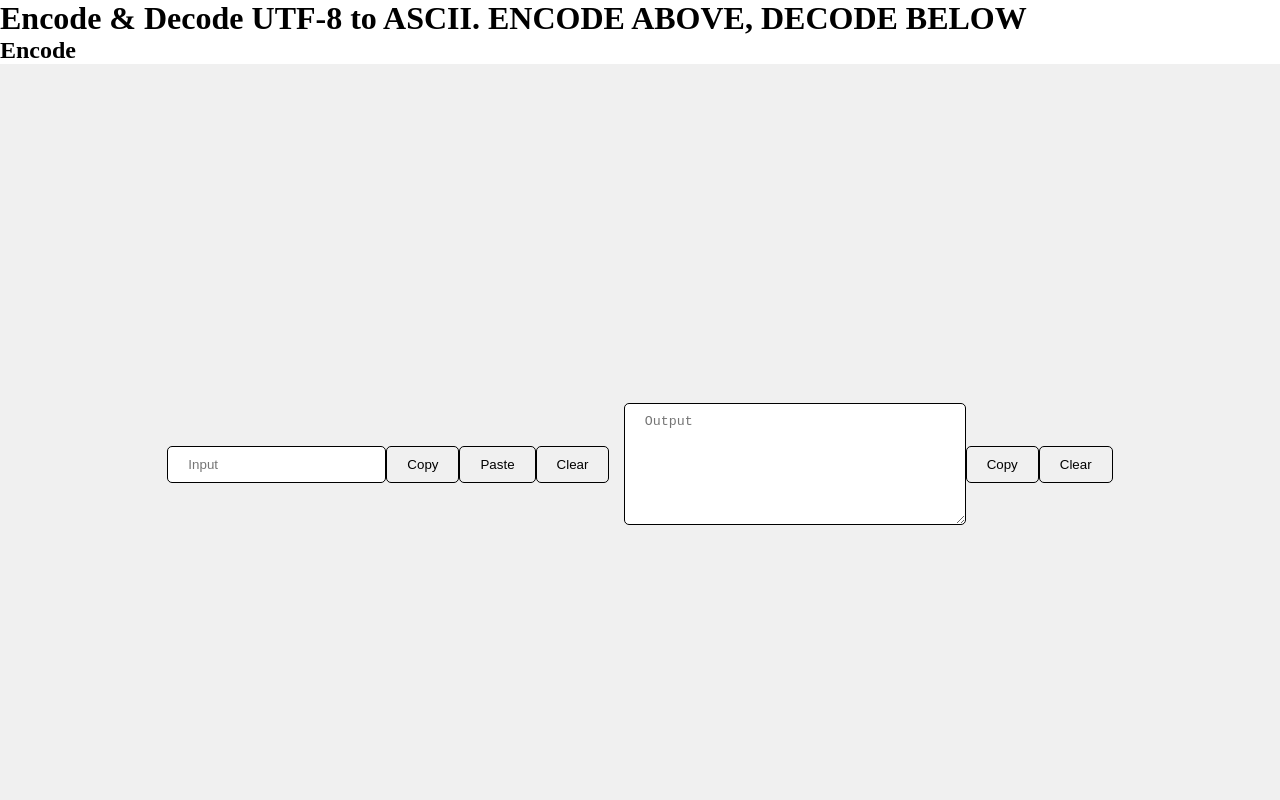
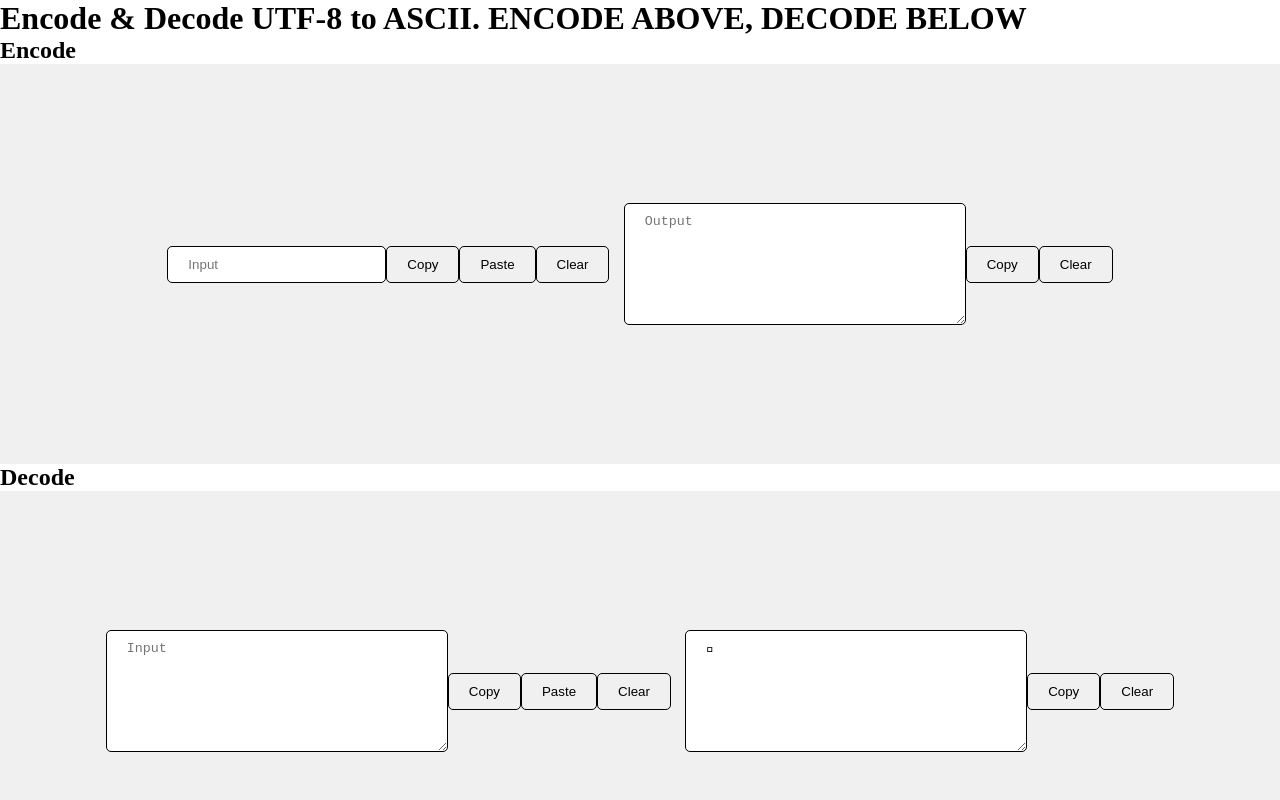
Before and after one commit to Antonako1/rajapinnat, a React (Vite) app: page / in a window 1280 px wide. Shown: the top 800 px of the page. Built offline with nearby package versions, Linux system fonts and the light colour scheme.

Commit message:
Update index.css

```diff
--- a/src/index.css
+++ b/src/index.css
@@ -6,7 +6,7 @@
   display: flex;
   justify-content: center;
   align-items: center;
-  height: 100vh;
+  height: 50vh;
   width: 100vw;
   background-color: #f0f0f0;
 }
```
